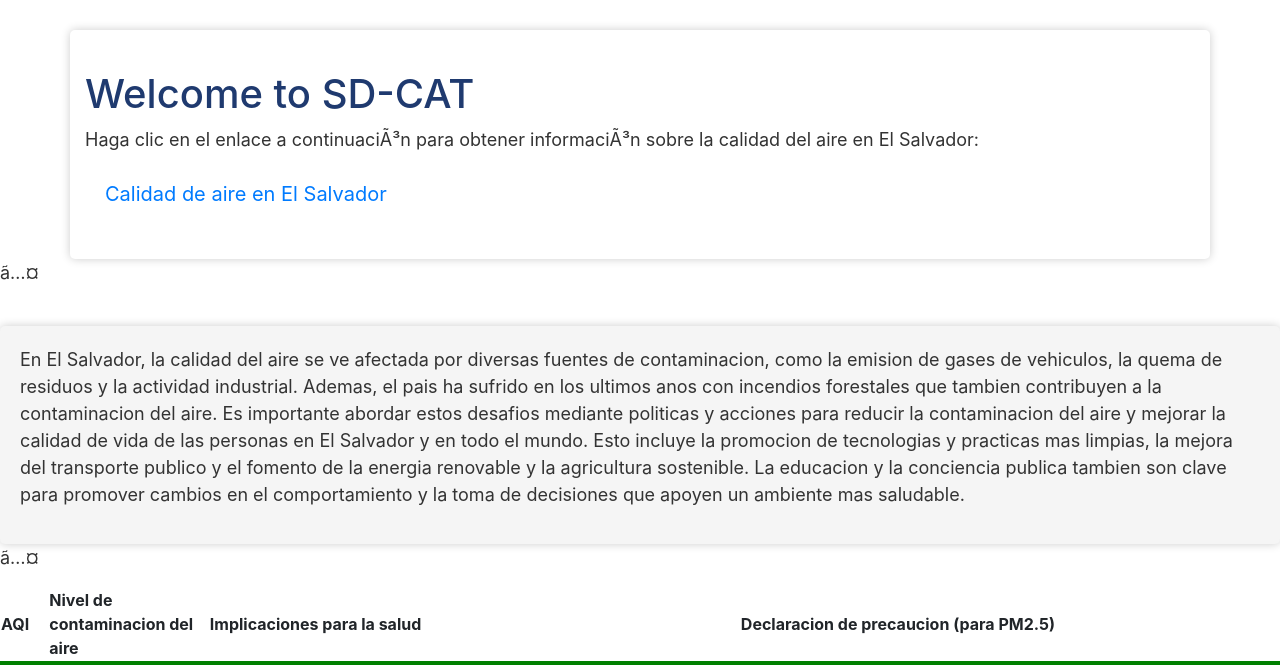
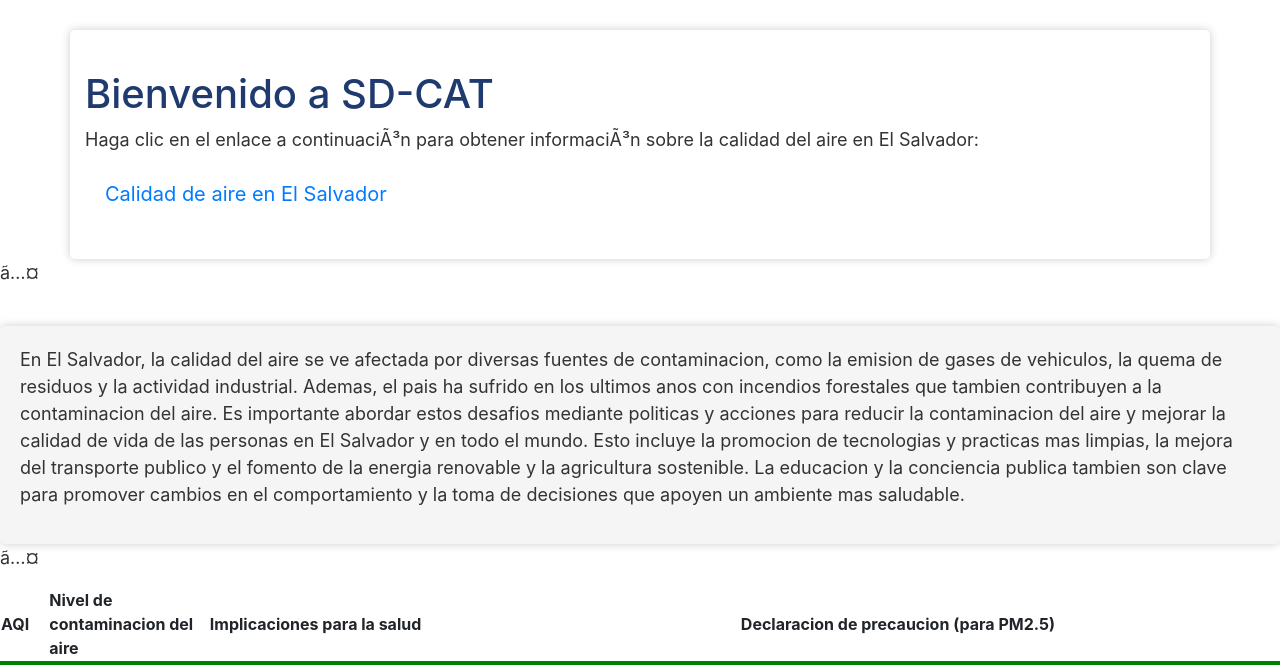
Before and after one commit to D4rKZ1oN/SD-CAT-web, a plain HTML site: page index.html in a window 1280 px wide. Shown: the part 120-785 px from the top of the page. Drawn offline with nearby package versions, Linux system fonts and the light colour scheme.

Commit message:
Update index.html

```diff
--- a/index.html
+++ b/index.html
@@ -135,7 +135,7 @@
 <html>
   <body>
     <div class="container">
-      <h1>Welcome to SD-CAT</h1>
+      <h1>Bienvenido a SD-CAT</h1>
       <p>Haga clic en el enlace a continuación para obtener información sobre la calidad del aire en El Salvador:</p>
       <a href="#" id="enlace-api">Calidad de aire en El Salvador</a>
       <section id="seccion-api" style="display:none;">
```
